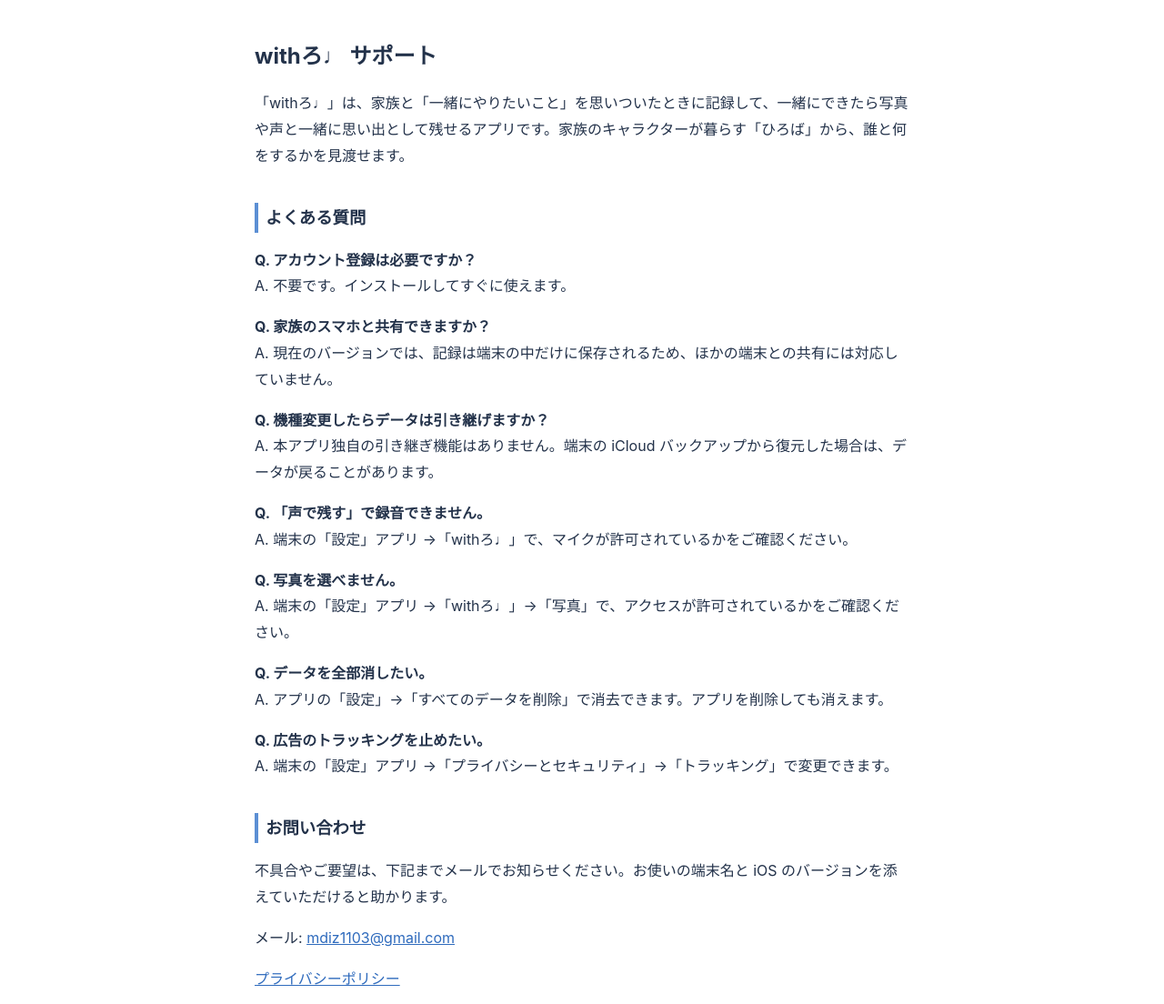
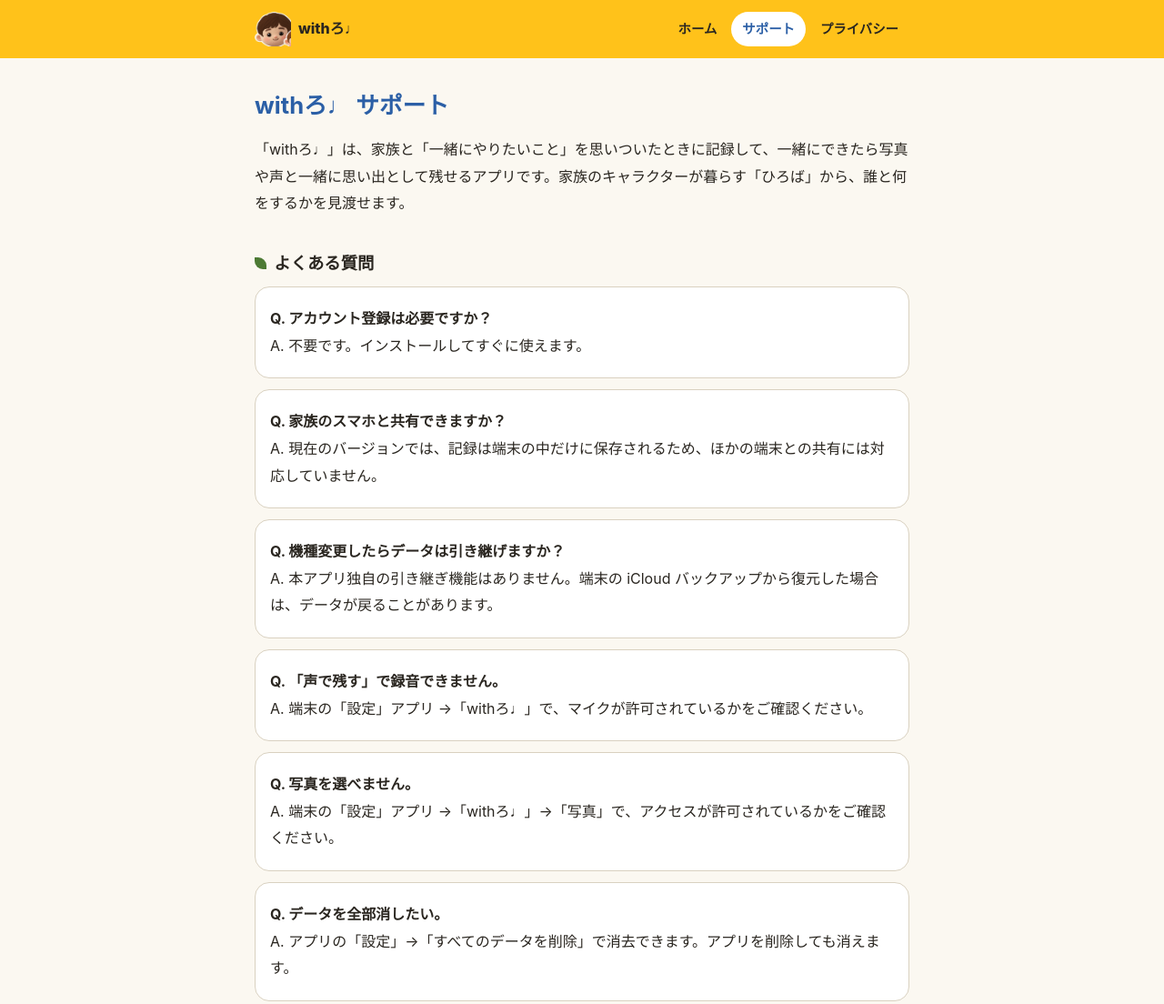
Before and after one commit to hirorock1103/with-suru-legal, a plain HTML site: page support.html in a window 1280 px wide. Shown: the top 1104 px of the page at 91% size. Drawn offline with Linux system fonts and the light colour scheme.

Commit message:
style: アプリと同じ「フェルトの庭」のデザインにする
共通のひな形をやめ、配色・キャラ・ページ間ナビを入れる。プライバシーポリシーの
文面は変えていない。サポートの広告の質問は、広告なしの現状に合わせて書き直す。

Co-Authored-By: Claude Opus 5.5 <noreply@anthropic.com>

```diff
--- /dev/null
+++ b/style.css
@@ -0,0 +1,48 @@
+/* withろ♩ のページ: アプリと同じ「フェルトの庭」。生成りの地に、ひまわりの黄と空の青。 */
+:root {
+  --cloth: #fbf8f1;
+  --white: #ffffff;
+  --ink: #2a2620;
+  --ink-soft: #5f574b;
+  --line: #d9d1c0;
+  --sky: #2b5fa6;
+  --sunflower: #ffc21a;
+  --sprout: #4c7a34;
+}
+* { box-sizing: border-box; }
+body {
+  margin: 0;
+  color: var(--ink);
+  background: var(--cloth);
+  font-family: -apple-system, "Hiragino Maru Gothic ProN", "Hiragino Sans", "Noto Sans JP", sans-serif;
+  line-height: 1.85;
+}
+a { color: var(--sky); text-underline-offset: 3px; }
+.bar {
+  display: flex; flex-wrap: wrap; align-items: center; justify-content: space-between; gap: 8px 16px;
+  padding: 12px max(16px, calc((100% - 720px) / 2));
+  background: var(--sunflower);
+}
+.mark { display: inline-flex; align-items: center; gap: 8px; color: var(--ink); font-weight: 800; text-decoration: none; }
+.mark img { width: 40px; height: 40px; object-fit: contain; }
+nav { display: flex; flex-wrap: wrap; gap: 4px; }
+nav a { padding: 6px 12px; border-radius: 999px; color: var(--ink); font-size: 0.9rem; font-weight: 600; text-decoration: none; }
+nav a[aria-current="page"] { background: var(--white); color: var(--sky); }
+main { max-width: 752px; margin: 0 auto; padding: 24px 16px 56px; }
+h1 { margin: 0.4em 0; font-size: 1.6rem; line-height: 1.4; color: var(--sky); }
+h2 { margin: 2em 0 0.6em; font-size: 1.15rem; line-height: 1.5; }
+h2::before { content: ""; display: inline-block; width: 0.7em; height: 0.7em; margin-right: 0.45em; border-radius: 0 70% 0 70%; background: var(--sprout); }
+.qa { margin: 12px 0; padding: 4px 16px; background: var(--white); border: 1px solid var(--line); border-radius: 16px; }
+.scroll { overflow-x: auto; }
+table { width: 100%; min-width: 480px; border-collapse: separate; border-spacing: 0; background: var(--white); border: 1px solid var(--line); border-radius: 16px; overflow: hidden; }
+th, td { padding: 8px 12px; text-align: left; vertical-align: top; border-bottom: 1px solid var(--line); }
+tr:last-child td { border-bottom: 0; }
+th { background: #fff3cf; }
+.hero { padding: 24px 0 8px; text-align: center; }
+.hero img { border-radius: 28px; box-shadow: 0 6px 20px rgba(42, 38, 32, 0.18); }
+.hero p { color: var(--ink-soft); }
+.cards { display: grid; grid-template-columns: repeat(auto-fit, minmax(240px, 1fr)); gap: 12px; margin-top: 24px; }
+.card { display: block; padding: 16px 20px; background: var(--white); border: 1px solid var(--line); border-radius: 24px; color: var(--ink); text-decoration: none; }
+.card strong { display: block; color: var(--sky); }
+.card span { color: var(--ink-soft); font-size: 0.9rem; }
+footer { padding: 16px; text-align: center; color: var(--ink-soft); font-size: 0.85rem; border-top: 1px solid var(--line); }
--- a/support.html
+++ b/support.html
@@ -3,31 +3,30 @@
 <head>
 <meta charset="utf-8">
 <meta name="viewport" content="width=device-width, initial-scale=1">
+<meta name="theme-color" content="#FFC21A">
+<link rel="stylesheet" href="style.css">
+<link rel="icon" href="icon.png">
 <title>サポート｜withろ♩</title>
-<style>
-  body { font-family: -apple-system, "Hiragino Sans", sans-serif; line-height: 1.8; color: #23324a; background: #fff; max-width: 720px; margin: 0 auto; padding: 24px 16px 64px; }
-  h1 { font-size: 1.5rem; } h2 { font-size: 1.15rem; margin-top: 2em; border-left: 4px solid #5b8fd4; padding-left: 8px; }
-  table { border-collapse: collapse; width: 100%; } th, td { border: 1px solid #d6e2f3; padding: 6px 8px; text-align: left; vertical-align: top; }
-  a { color: #2f6bbd; }
-</style>
 </head>
 <body>
+<header class="bar"><a class="mark" href="index.html"><img src="mark.png" alt=""><span>withろ♩</span></a><nav><a href="index.html">ホーム</a><a href="support.html" aria-current="page">サポート</a><a href="privacy.html">プライバシー</a></nav></header>
+<main>
 <h1>withろ♩ サポート</h1>
 <p>「withろ♩」は、家族と「一緒にやりたいこと」を思いついたときに記録して、一緒にできたら写真や声と一緒に思い出として残せるアプリです。家族のキャラクターが暮らす「ひろば」から、誰と何をするかを見渡せます。</p>
 
 <h2>よくある質問</h2>
-<p><strong>Q. アカウント登録は必要ですか？</strong><br>A. 不要です。インストールしてすぐに使えます。</p>
-<p><strong>Q. 家族のスマホと共有できますか？</strong><br>A. 現在のバージョンでは、記録は端末の中だけに保存されるため、ほかの端末との共有には対応していません。</p>
-<p><strong>Q. 機種変更したらデータは引き継げますか？</strong><br>A. 本アプリ独自の引き継ぎ機能はありません。端末の iCloud バックアップから復元した場合は、データが戻ることがあります。</p>
-<p><strong>Q. 「声で残す」で録音できません。</strong><br>A. 端末の「設定」アプリ →「withろ♩」で、マイクが許可されているかをご確認ください。</p>
-<p><strong>Q. 写真を選べません。</strong><br>A. 端末の「設定」アプリ →「withろ♩」→「写真」で、アクセスが許可されているかをご確認ください。</p>
-<p><strong>Q. データを全部消したい。</strong><br>A. アプリの「設定」→「すべてのデータを削除」で消去できます。アプリを削除しても消えます。</p>
-<p><strong>Q. 広告のトラッキングを止めたい。</strong><br>A. 端末の「設定」アプリ →「プライバシーとセキュリティ」→「トラッキング」で変更できます。</p>
+<div class="qa"><p><strong>Q. アカウント登録は必要ですか？</strong><br>A. 不要です。インストールしてすぐに使えます。</p></div>
+<div class="qa"><p><strong>Q. 家族のスマホと共有できますか？</strong><br>A. 現在のバージョンでは、記録は端末の中だけに保存されるため、ほかの端末との共有には対応していません。</p></div>
+<div class="qa"><p><strong>Q. 機種変更したらデータは引き継げますか？</strong><br>A. 本アプリ独自の引き継ぎ機能はありません。端末の iCloud バックアップから復元した場合は、データが戻ることがあります。</p></div>
+<div class="qa"><p><strong>Q. 「声で残す」で録音できません。</strong><br>A. 端末の「設定」アプリ →「withろ♩」で、マイクが許可されているかをご確認ください。</p></div>
+<div class="qa"><p><strong>Q. 写真を選べません。</strong><br>A. 端末の「設定」アプリ →「withろ♩」→「写真」で、アクセスが許可されているかをご確認ください。</p></div>
+<div class="qa"><p><strong>Q. データを全部消したい。</strong><br>A. アプリの「設定」→「すべてのデータを削除」で消去できます。アプリを削除しても消えます。</p></div>
+<div class="qa"><p><strong>Q. 広告は表示されますか？</strong><br>A. 現在のバージョンでは広告を表示しておらず、トラッキングの許可もおたずねしていません。</p></div>
 
 <h2>お問い合わせ</h2>
 <p>不具合やご要望は、下記までメールでお知らせください。お使いの端末名と iOS のバージョンを添えていただけると助かります。</p>
 <p>メール: <a href="mailto:mdiz1103@gmail.com">mdiz1103@gmail.com</a></p>
-
-<p><a href="privacy.html">プライバシーポリシー</a></p>
+</main>
+<footer>© 2026 小林弘 — withろ♩</footer>
 </body>
 </html>
```
Also changed, not shown: index.html (+19 -7 lines), privacy.html (+9 -8 lines), icon.png (added), mark.png (added).
